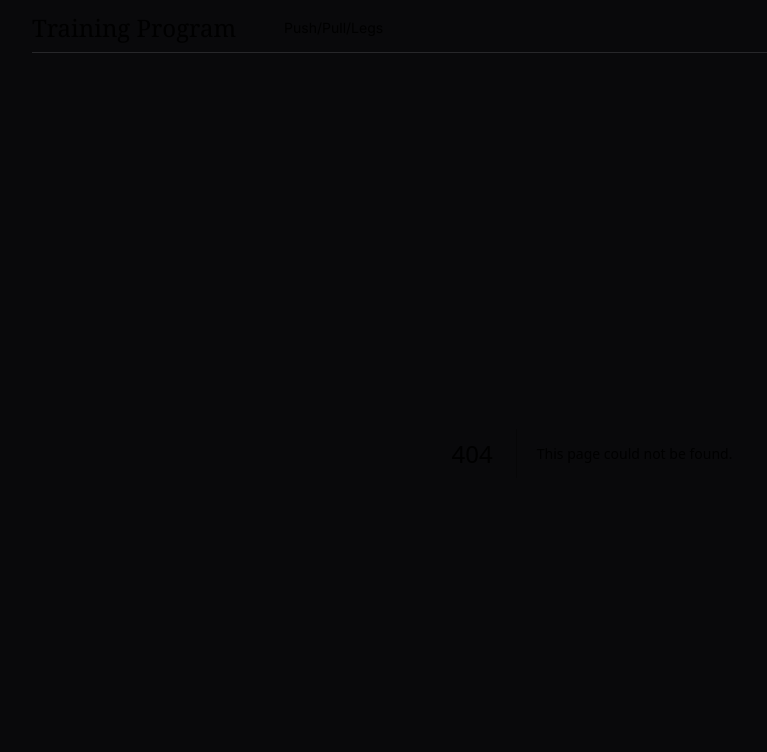
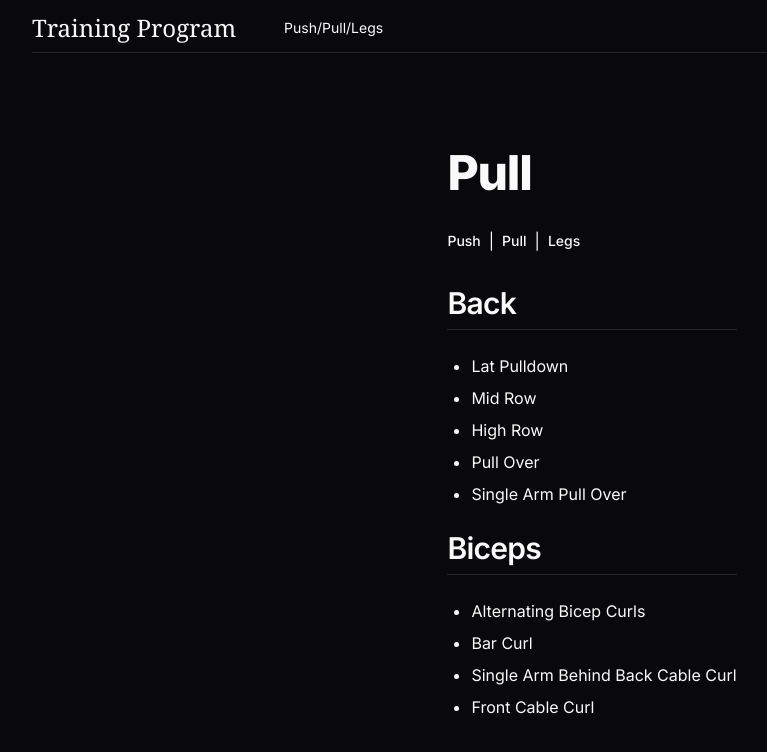
Before and after one commit to Dillonzellis/training-program, a Next.js app: page /ppl/pull in a window 1280 px wide. Before the commit this address had no page. Shown: the top 752 px of the page, without its empty margins (48-815 px from the left). Built offline with nearby package versions, Linux system fonts and the light colour scheme.

Commit message:
feat: add Pull page

```diff
--- /dev/null
+++ b/src/app/ppl/pull/page.tsx
@@ -0,0 +1,34 @@
+import { BreadCrumb } from "@/components/BreadCrumb";
+import { MainWrapper } from "@/components/MainWrapper";
+import { H1 } from "@/components/typography/H1";
+import { H2 } from "@/components/typography/H2";
+import { PPLCrumbs } from "@/data/crumbs";
+import { biceps, back } from "@/data/sets";
+
+export default function PPLPull() {
+  return (
+    <MainWrapper>
+      <div>
+        <H1 className="pb-8">Pull</H1>
+
+        <BreadCrumb crumbs={PPLCrumbs} />
+
+        <H2>Back</H2>
+
+        <ul className="my-6 ml-6 list-disc [&>li]:mt-2">
+          {back.map((item) => (
+            <li key={item}>{item}</li>
+          ))}
+        </ul>
+
+        <H2>Biceps</H2>
+
+        <ul className="my-6 ml-6 list-disc [&>li]:mt-2">
+          {biceps.map((item) => (
+            <li key={item}>{item}</li>
+          ))}
+        </ul>
+      </div>
+    </MainWrapper>
+  );
+}
```
